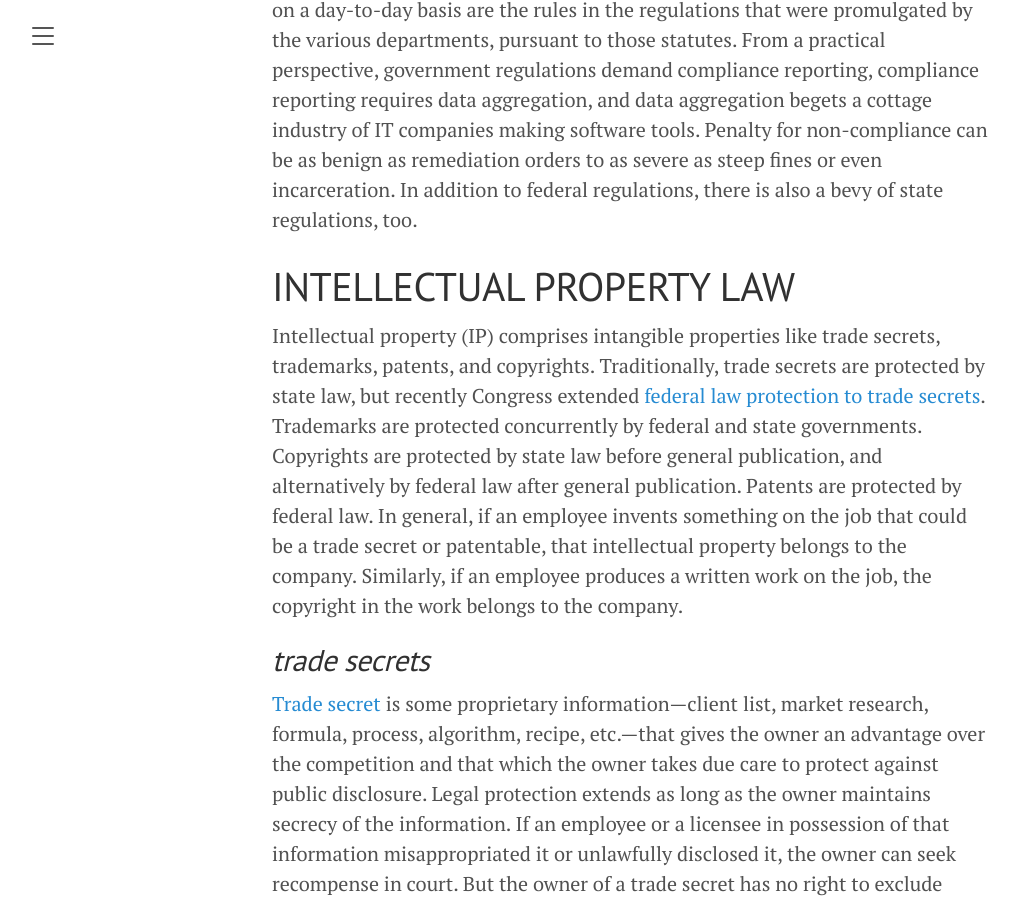
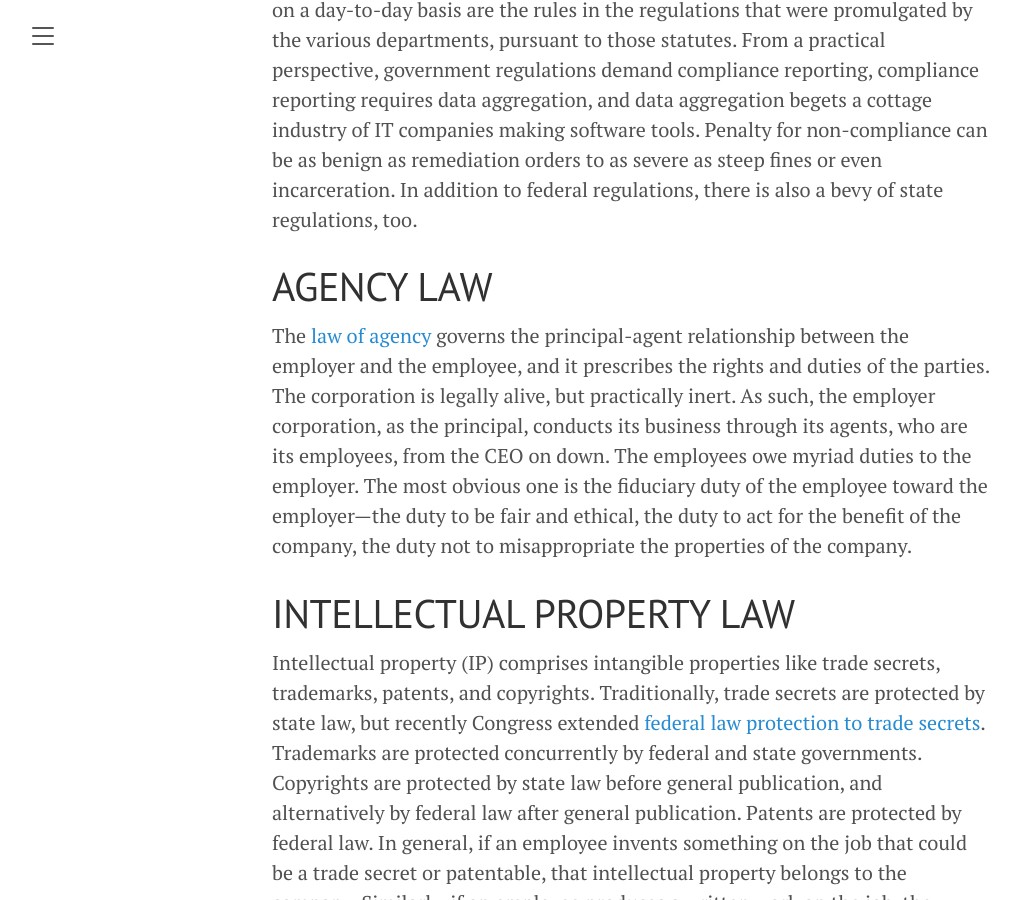
Before and after one commit to amenzwa/amenzwa.github.io, a Jekyll site: the page built from computing/LawAndTechnology.md, in a window 1280 px wide and 900 px high, scrolled down 2808 px. Shown: the whole window, without its empty margins (8-1028 px from the left). Built offline with Jekyll 4.4.1, drawn with Linux system fonts in a browser that asks for light colours; our own code applies the rules of GitHub Pages for plain Markdown files.

Commit message:
add agency law

```diff
--- a/computing/LawAndTechnology.md
+++ b/computing/LawAndTechnology.md
@@ -30,6 +30,10 @@ By Article VI, Clause 2, the Constitution asserts itself [the supreme law of the
 # REGULATORY COMPLIANCE
 
 Regulatory compliance is a fact of life for IT practitioners, especially those who work in heavily regulated industries like transportation, financial, communication, environmental, and energy sectors. IT-related laws cover a vast array of issues: tax compliance, national security, privacy protection, handicap accessibility, export restriction, government contracts, and countless others. Most IT-related laws are named after specific statutes (Sarbanes–Oxley, FISMA, HIPAA, etc.) enacted by Congress. But the laws that actually govern the industry on a day-to-day basis are the rules in the regulations that were promulgated by the various departments, pursuant to those statutes. From a practical perspective, government regulations demand compliance reporting, compliance reporting requires data aggregation, and data aggregation begets a cottage industry of IT companies making software tools. Penalty for non-compliance can be as benign as remediation orders to as severe as steep fines or even incarceration. In addition to federal regulations, there is also a bevy of state regulations, too.
+
+# AGENCY LAW
+
+The [law of agency](https://en.wikipedia.org/wiki/Law_of_agency) governs the principal-agent relationship between the employer and the employee, and it prescribes the rights and duties of the parties. The corporation is legally alive, but practically inert. As such, the employer corporation, as the principal, conducts its business through its agents, who are its employees, from the CEO on down. The employees owe myriad duties to the employer. The most obvious one is the fiduciary duty of the employee toward the employer—the duty to be fair and ethical, the duty to act for the benefit of the company, the duty not to misappropriate the properties of the company.
 
 # INTELLECTUAL PROPERTY LAW
 
```
Also changed, not shown: computing/CSCareer.md (+1 -1 lines).
